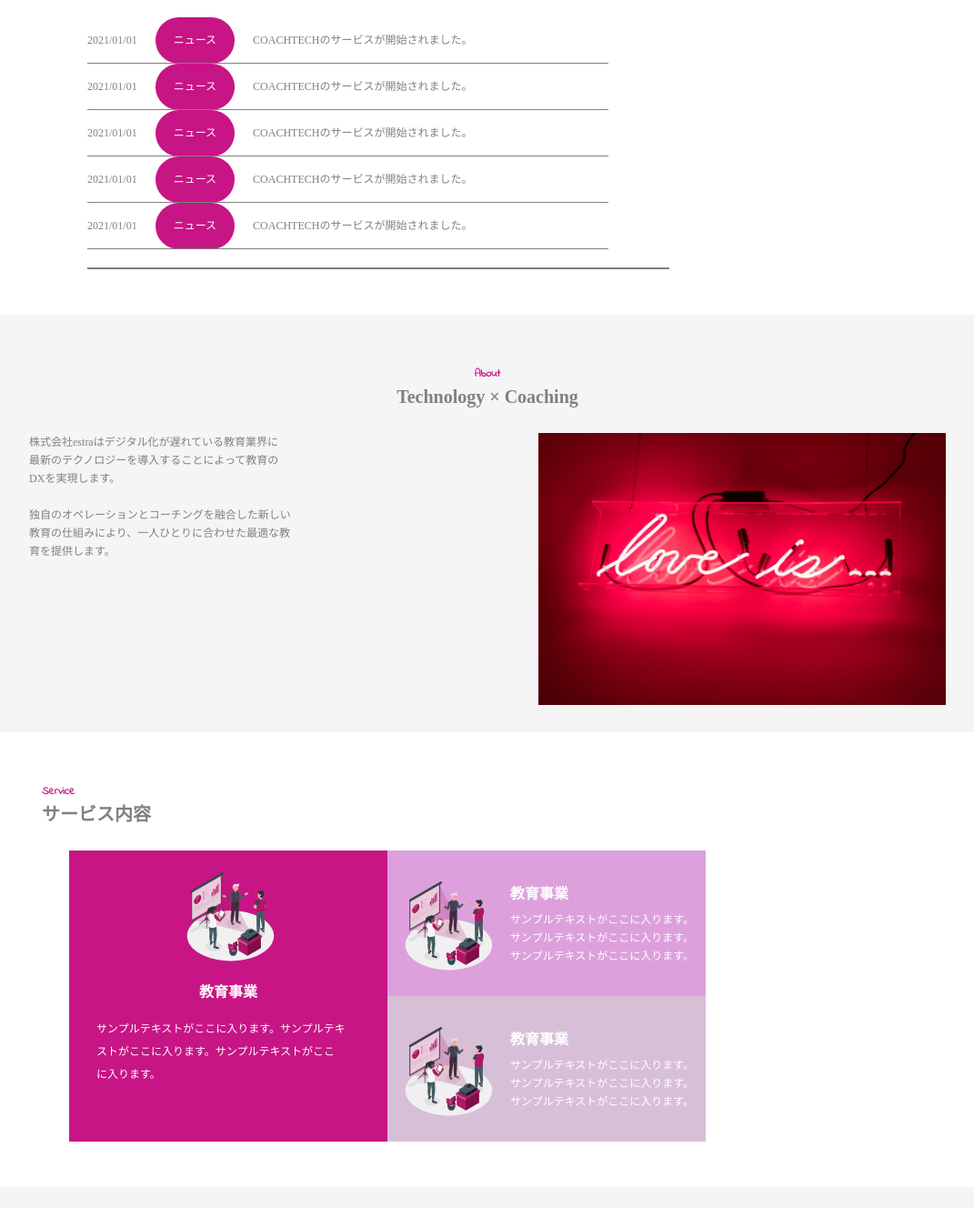
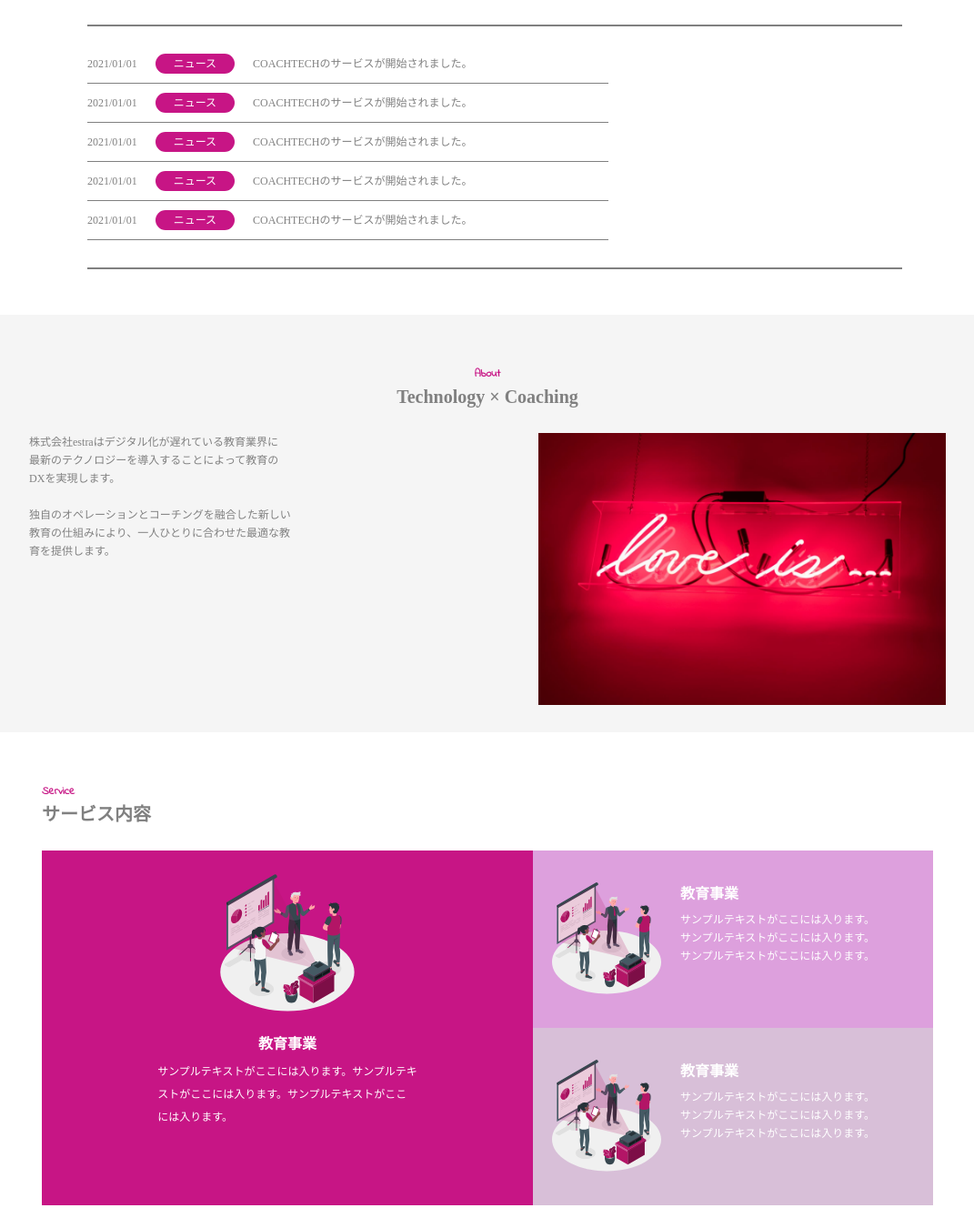
Before and after one commit to domaeyoshihiro/coachtech-lp-exercise, a plain HTML site: page index.html in a window 1280 px wide. Shown: the part 664-1992 px from the top of the page at 91% size, without its empty margins (104-1175 px from the left). Drawn offline with Linux system fonts and the light colour scheme.

Commit message:
lp-exersize

```diff
--- a/css/style.css
+++ b/css/style.css
@@ -83,6 +83,7 @@ a {
 .news {
   width: 100%;
   background-color: white;
+  margin: 30px 0;
 }
 
 .news-headline{
@@ -103,23 +104,23 @@ a {
 
 
 .news-table {
-  width: 50%;
+  width: 70%;
   display: block;
   border-bottom: solid 2px #808080;
   border-top: solid 2px #808080;
   padding: 20px 0px;
   margin: 0 auto 50px 200px;
   border-collapse: collapse;
-
 }
 
 
 .news-tr {
   font-size: 12px;
-  line-height: 50px;
   border-bottom: solid 0.5px #808080;
   border-collapse: collapse;
-
+  display: block;
+  padding-bottom: 10px;
+  margin: 10px 0;
 }
 
 .news-td-date{
@@ -133,9 +134,7 @@ a {
   background: #C71585;
   border-radius: 30px;
   color: white;
-  padding: 0px 20px;
-  /* このheightが認識されません */
-  height: 14px；
+  padding: 5px 20px;
 }
 
 .news-td-text {
@@ -214,9 +213,9 @@ a {
 
 .service-wrapper {
   display: grid;
-  grid-template-rows: 160px 160px;
-  grid-template-columns: 450px 550px;
-  margin: 0 auto 0 80px;
+  grid-template-rows: 50% 50%;
+  grid-template-columns: 50vw 50vw;
+  margin: 0 auto 0 50px;
 }
 
 .service-card1 {
@@ -224,13 +223,14 @@ a {
   grid-row: 1/3;
   background-color: #C71585;
   margin: 0 0 0 100px;
-
+  text-align: center;
 }
 
 .service-card-img1 {
   width: 30%;
-  margin: 20px auto 20px 125px;
+  margin: 20px auto;
 }
+
 
 .service-card-textbox-title1 {
   text-align: center;
@@ -242,7 +242,9 @@ a {
   color:white;
   font-size: 12px;
   line-height: 25px;
-  padding:20px 30px;
+  display: inline-block;
+  text-align: left;
+  padding: 10px 0 0 0;
 }
 
 .service-card2 {
@@ -299,6 +301,7 @@ a {
 .blog {
   width: 100%;
   background-color: #F5F5F5;
+  padding: 0 0 20px 0;
 }
 
 .blog-headline {
@@ -501,14 +504,9 @@ a {
   position: relative;
 }
 
-.inquiry-btn-icon {
-  position: absolute;
-  top: 35%;
-  left: 40%;
-  width: 3%;
-}
 
 .inquiry-btn-text {
+  position: relative;
   width: 250px;
   color: white;
   padding: 25px 0;
@@ -518,6 +516,15 @@ a {
   box-shadow: 0 5px 0 #800080;
   margin: 30px auto;
   display: block;
+}
+
+.inquiry-btn-text::before {
+  content: "";
+  position: absolute;
+  top: 32%;
+  left: 15%;
+  content: url(../img/mailicon.svg);
+  width: 25px;
 }
 
 /* ここからfooter */
--- a/index.html
+++ b/index.html
@@ -105,7 +105,7 @@
           </div>
           <div class="service-card-textbox1">
             <h5 class="service-card-textbox-title1">教育事業</h5>
-            <p class="service-card-textbox-text1">サンプルテキストがここに入ります。サンプルテキ<br>ストがここに入ります。サンプルテキストがここ<br>に入ります。</p>
+            <p class="service-card-textbox-text1">サンプルテキストがここには入ります。サンプルテキ<br>ストがここには入ります。サンプルテキストがここ<br>には入ります。</p>
           </div>
           </div>
           <div class="service-card2">
@@ -114,7 +114,7 @@
             </div>
             <div class="service-card-textbox2">
               <h5 class="service-card-textbox-title2">教育事業</h5>
-              <p class="service-card-textbox-text2">サンプルテキストがここに入ります。<br>サンプルテキストがここに入ります。<br>サンプルテキストがここに入ります。</p>
+              <p class="service-card-textbox-text2">サンプルテキストがここには入ります。<br>サンプルテキストがここには入ります。<br>サンプルテキストがここには入ります。</p>
             </div>
           </div>
           <div class="service-card3">
@@ -123,7 +123,7 @@
             </div>
             <div class="service-card-textbox3">
               <h5 class="service-card-textbox-title3">教育事業</h5>
-              <p class="service-card-textbox-text3">サンプルテキストがここに入ります。<br>サンプルテキストがここに入ります。<br>サンプルテキストがここに入ります。</p>
+              <p class="service-card-textbox-text3">サンプルテキストがここには入ります。<br>サンプルテキストがここには入ります。<br>サンプルテキストがここには入ります。</p>
             </div>
           </div>
           </div>
@@ -240,7 +240,6 @@
     <p class="inquiry-line">｜</p>
     </div>
     <div class="inquiry-btn">
-      <img class="inquiry-btn-icon" src="img/mailicon.svg">
       <a class="inquiry-btn-text" href="">お問い合わせ</a>
     </div>
     </section>
```
Also changed, not shown: 1 other file.
